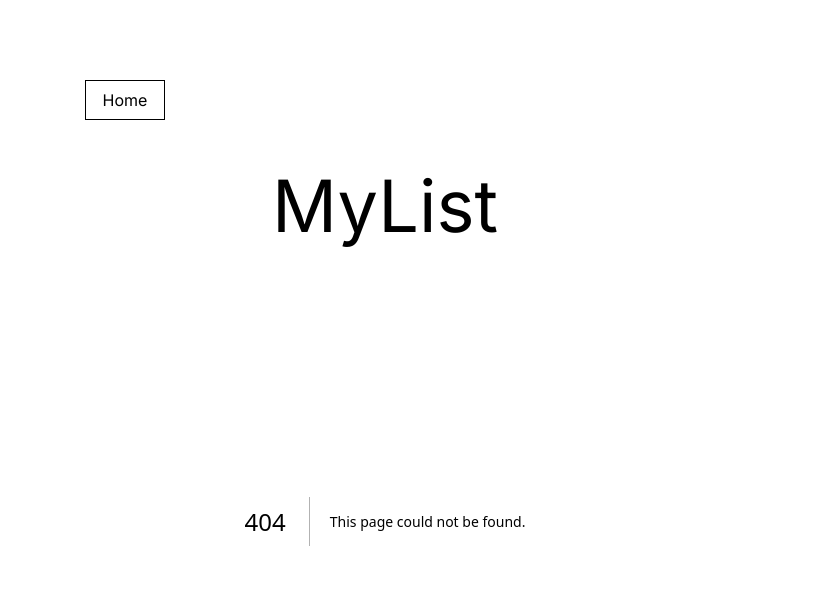
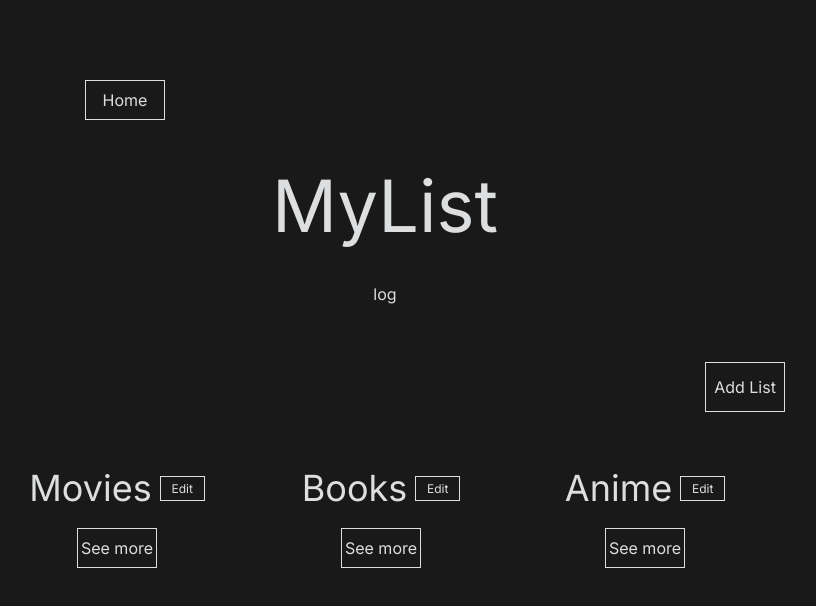
Before and after one commit to Eddie143code/MyList-frontend, a Next.js app: page /lists in a window 1280 px wide. Before the commit this address had no page. Shown: the top 606 px of the page, without its empty margins (255-1071 px from the left). Built offline with nearby package versions, Linux system fonts and the light colour scheme.

Commit message:
added functionality to add to list

```diff
--- /dev/null
+++ b/src/app/lists/[name]/page.tsx
@@ -0,0 +1,96 @@
+"use client";
+import { useState } from "react";
+import Button from "@/components/Button/Button";
+import Input from "@/components/Input/Input";
+import { usePathname, useRouter, useSearchParams } from "next/navigation";
+
+const allLists = [
+  {
+    id: 1,
+    name: "Movies",
+    items: [
+      { id: 1, name: "Avatar" },
+      { id: 2, name: "The Avengers" },
+      { id: 3, name: "Kill Bill" },
+    ],
+  },
+  {
+    id: 2,
+    name: "Books",
+    items: [
+      { id: 4, name: "Avatar" },
+      { id: 5, name: "The Hobbit" },
+      { id: 6, name: "The Lord of the Rings" },
+    ],
+  },
+  { id: 3, name: "Anime", items: [] },
+];
+const page = ({ params }: any) => {
+  const [addItem, setAddItem] = useState<boolean>(false);
+  const [currentItem, setCurrentItem] = useState<string>("");
+  const myList = allLists.find(
+    (list: any) => list.name.toLowerCase() === params.name.toLowerCase()
+  );
+  const [currentList, setCurrentList] = useState<any>(myList);
+  // console.log(currentList);
+
+  const handleSubmit = (e: any) => {
+    e.preventDefault();
+    const newItem = [
+      ...currentList.items,
+      { id: currentList.items.length + 1, name: currentItem },
+    ];
+
+    setCurrentList({ ...currentList, items: [...newItem] });
+  };
+
+  return (
+    <main className="flex flex-col items-center w-[90%]">
+      <section className="flex flex-col mt-10 gap-14 lg:w-[70%] lg:max-w-[800px]">
+        <button onClick={() => console.log(currentList)}>log</button>
+        <div className="text-end w-[90%] lg:w-[100%]">
+          <Button md text="Add Item" clickMethod={() => setAddItem(!addItem)} />
+        </div>
+        <div className="flex flex-wrap w-[100%] min-w-[230px] ">
+          {currentList.items.length > 0 ? (
+            currentList.items.map((item: any) => {
+              return (
+                <div
+                  className="w-[80%] lg:w-[33%] lg:flex lg:flex-col lg:items-center mb-10"
+                  key={item.id}
+                >
+                  <h1 className="text-4xl lg:flex lg:justify-center lg:w-[100%]">
+                    {item.name}
+                  </h1>
+                </div>
+              );
+            })
+          ) : (
+            <div className="w-[100%] lg:w-[100%] lg:flex lg:flex-col lg:items-center mb-10">
+              <h1 className=" ">
+                <span className=" text-4xl ">This list is empty</span>
+              </h1>
+            </div>
+          )}
+          {addItem && (
+            <form
+              onSubmit={handleSubmit}
+              className="w-[100%] lg:w-[33%] lg:flex lg:flex-col lg:items-center my-10"
+            >
+              <Input
+                value={currentItem}
+                onChange={(e: any) => setCurrentItem(e.target.value)}
+              />
+              <div className="mt-5">
+                <Button xs text="Submit" type="submit" />
+                <Button xs text="Delete" />
+              </div>
+            </form>
+          )}
+        </div>
+      </section>
+    </main>
+  );
+};
+
+export default page;
--- /dev/null
+++ b/src/app/lists/page.tsx
@@ -0,0 +1,102 @@
+"use client";
+import { useState } from "react";
+import Button from "@/components/Button/Button";
+import Input from "@/components/Input/Input";
+
+const page = () => {
+  const [addList, setAddList] = useState<boolean>(false);
+  const [currentAddList, setCurrentAddList] = useState<string>("");
+  const [allLists, setAllLists] = useState<any>([
+    {
+      id: 1,
+      name: "Movies",
+      items: [
+        { id: 1, name: "Avatar" },
+        { id: 2, name: "The Avengers" },
+        { id: 3, name: "Kill Bill" },
+      ],
+    },
+    {
+      id: 2,
+      name: "Books",
+      items: [
+        { id: 4, name: "Avatar" },
+        { id: 5, name: "The Hobbit" },
+        { id: 6, name: "The Lord of the Rings" },
+      ],
+    },
+    { id: 3, name: "Anime", items: [] },
+  ]);
+
+  const handleSubmit = (e: any) => {
+    e.preventDefault();
+    const newItem = [
+      ...allLists,
+      { id: allLists.length + 1, name: currentAddList, items: [] },
+    ];
+
+    setAllLists(newItem);
+    setCurrentAddList("");
+    setAddList(false);
+  };
+
+  return (
+    <main className="flex flex-col items-center w-[90%]">
+      <section className="flex flex-col mt-10 gap-14 lg:w-[70%] lg:max-w-[800px]">
+        <button onClick={() => console.log(allLists)}>log</button>
+        <div className="text-end w-[90%] lg:w-[100%]">
+          <Button md text="Add List" clickMethod={() => setAddList(!addList)} />
+        </div>
+        <div className="flex flex-wrap w-[100%] min-w-[230px]  ">
+          {allLists.length > 0 ? (
+            allLists.map((list: any) => {
+              return (
+                <div
+                  className="w-[80%] lg:w-[33%] lg:flex lg:flex-col lg:items-center mb-10"
+                  key={list.id}
+                >
+                  <h1 className="lg:flex lg:flex-wrap lg:items-center lg:justify-center lg:w-[100%] lg:h-[100%]">
+                    <span className=" text-4xl ">{list.name}</span>
+                    <span className=" ml-2">
+                      <Button xs text="Edit" clickMethod />
+                    </span>
+                  </h1>
+                  <div className="lg:mt-5">
+                    <Button
+                      sm
+                      text="See more"
+                      location={`/lists/${list.name.toLowerCase()}`}
+                    />
+                  </div>
+                </div>
+              );
+            })
+          ) : (
+            <div className="w-[100%] lg:w-[100%] lg:flex lg:flex-col lg:items-center mb-10">
+              <h1 className=" ">
+                <span className=" text-4xl ">You have no lists</span>
+              </h1>
+            </div>
+          )}
+          {addList && (
+            <form
+              onSubmit={handleSubmit}
+              className="w-[100%] lg:w-[33%] lg:flex lg:flex-col lg:items-center my-10"
+            >
+              <Input
+                value={currentAddList}
+                onChange={(e: any) => setCurrentAddList(e.target.value)}
+              />
+              <div className="mt-5">
+                <Button xs text="Submit" type="submit" />
+                <Button xs text="Delete" />
+              </div>
+            </form>
+          )}
+        </div>
+      </section>
+    </main>
+  );
+};
+
+export default page;
--- a/src/app/login/page.tsx
+++ b/src/app/login/page.tsx
@@ -1,7 +1,19 @@
 import React from "react";
+import Input from "@/components/Input/Input";
+import Button from "@/components/Button/Button";
 
 const page = () => {
-  return <div>login</div>;
+  return (
+    <main className="flex justify-center items-center">
+      <section className="lg:w-[50%] lg:max-w-[1000px] max-w-[220px]">
+        <form className="flex flex-wrap gap-8 mt-10 lg:ml-12">
+          <Input id="Email" width />
+          <Input id="Password" width />
+          <Button md text="Submit" type="button" />
+        </form>
+      </section>
+    </main>
+  );
 };
 
 export default page;
--- a/src/app/sign-up/page.tsx
+++ b/src/app/sign-up/page.tsx
@@ -4,9 +4,9 @@ import Button from "@/components/Button/Button";
 
 const page = () => {
   return (
-    <main>
-      <section className="flex justify-center text-center">
-        <form className="flex flex-wrap gap-8 mt-10 lg:w-[50%] lg:max-w-[1000px]">
+    <main className="flex justify-center items-center">
+      <section className=" lg:w-[50%] lg:max-w-[1000px] max-w-[220px]">
+        <form className="flex flex-wrap gap-8 mt-10 ">
           <Input id="Name" />
           <Input id="Surname" />
           <Input id="Email" width />
--- a/src/components/Button/Button.tsx
+++ b/src/components/Button/Button.tsx
@@ -2,7 +2,7 @@
 import { useRouter } from "next/navigation";
 import React from "react";
 
-const Button = ({ lg, md, sm, text, location, type }: any) => {
+const Button = ({ lg, md, sm, xs, text, location, type, clickMethod }: any) => {
   const router = useRouter();
   let btnStyle: string = "";
   if (lg) {
@@ -11,7 +11,11 @@ const Button = ({ lg, md, sm, text, location, type }: any) => {
     btnStyle = "border w-[100px] h-[40px] lg:w-[80px] lg:h-[50px]";
   } else if (sm) {
     btnStyle = "border w-[80px] h-[40px]";
+  } else if (xs) {
+    btnStyle = "border w-[45px] h-[25px] text-xs";
   }
+
+  if (location) {
     return (
       <button
         className={btnStyle}
@@ -25,6 +29,27 @@ const Button = ({ lg, md, sm, text, location, type }: any) => {
         {text}
       </button>
     );
+  }
+
+  if (clickMethod) {
+    return (
+      <button
+        className={btnStyle}
+        type={type}
+        onClick={() => {
+          clickMethod();
+        }}
+      >
+        {text}
+      </button>
+    );
+  }
+
+  return (
+    <button className={btnStyle} type={type}>
+      {text}
+    </button>
+  );
 };
 
 export default Button;
--- a/src/components/Input/Input.tsx
+++ b/src/components/Input/Input.tsx
@@ -1,6 +1,6 @@
 import React from "react";
 
-const Input = ({ id, width }: any) => {
+const Input = ({ id, width, value, onChange }: any) => {
   return (
     <div
       className={`flex flex-col justify-center gap-2 w-[100%]
@@ -18,7 +18,13 @@ const Input = ({ id, width }: any) => {
         <label htmlFor={id}>{id}</label>
       </div>
 
-      <input id={id} type="text" className="border h-12" />
+      <input
+        value={value}
+        onChange={onChange}
+        id={id}
+        type="text"
+        className="border h-12"
+      />
     </div>
   );
 };
```
Lines whose indentation alone changed are shown as unchanged.
